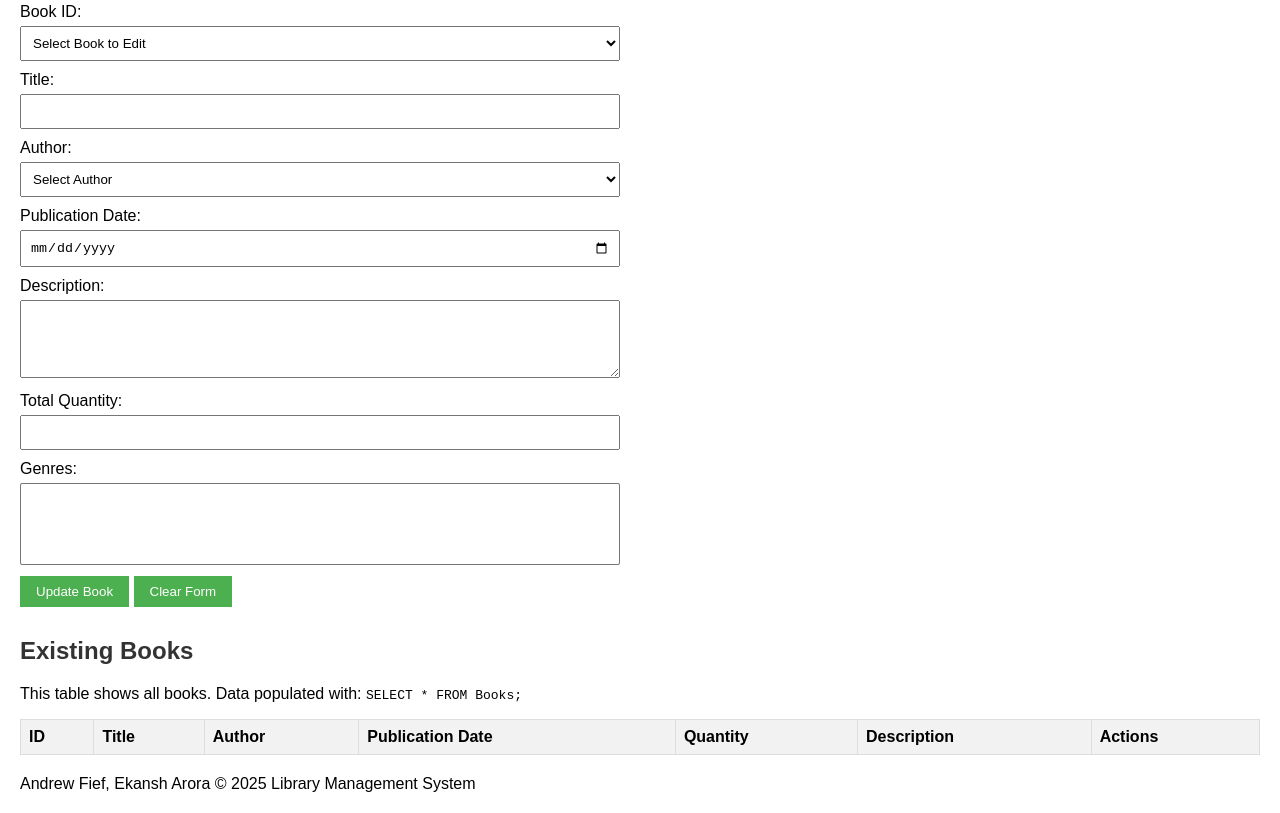
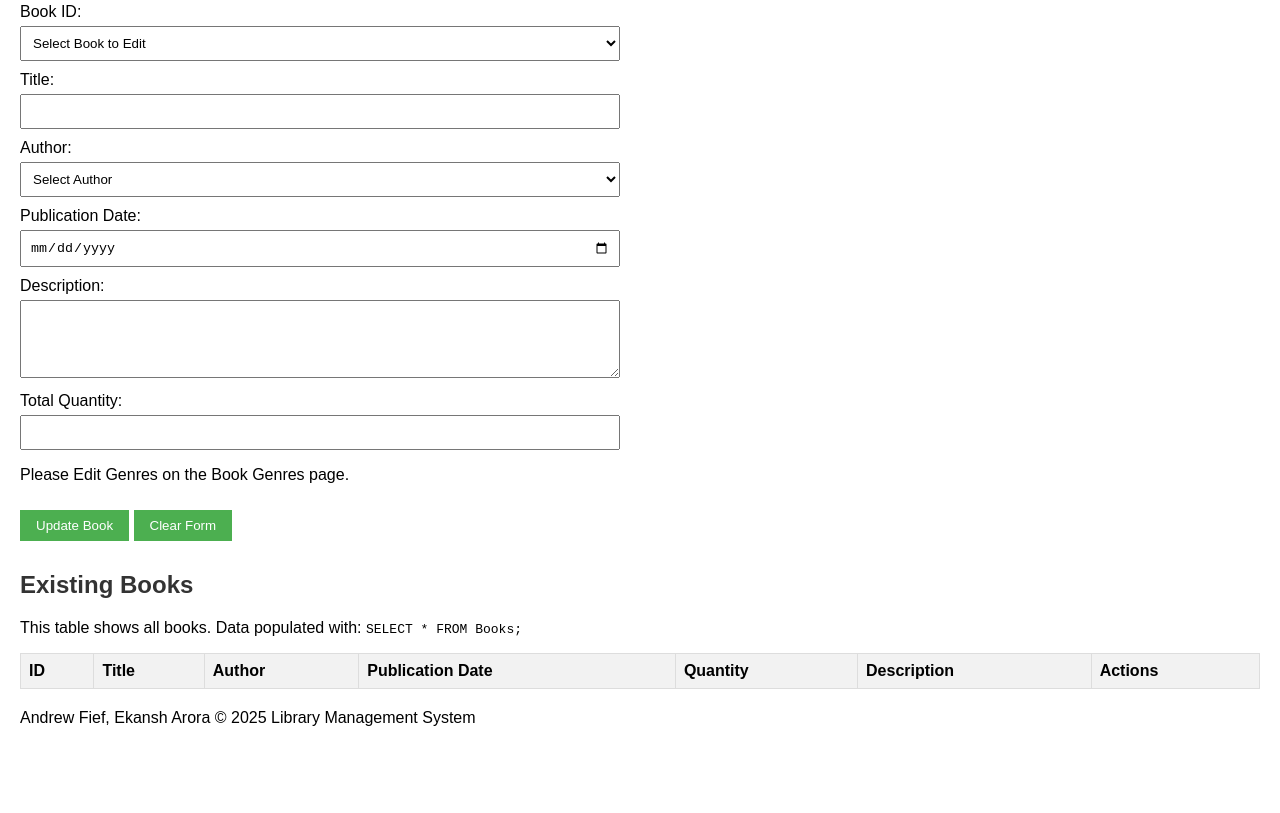
Before and after one commit to andyfief/Digital_Library, a website: page public/books.html in a window 1280 px wide. Shown: the part 795-1608 px from the top of the page. After the commit the page ends 1542 px from the top, so only its background shows below. Drawn offline with Linux system fonts and the light colour scheme; no server answers.

Commit message:
removed genre edit option from books page. point to genre book relationships page.

```diff
--- a/public/books.html
+++ b/public/books.html
@@ -186,10 +186,7 @@
             </div>
 
             <div>
-                <label for="edit_genres">Genres:</label>
-                <select id="edit_genres" name="genres" multiple>
-                    <!-- Options will be populated by JavaScript -->
-                </select>
+                <p>Please Edit Genres on the Book Genres page.</p>
             </div>
 
             <button type="submit">Update Book</button>
@@ -385,7 +382,7 @@
             console.log('[DROPDOWN] Populating genre dropdowns with', genres.length, 'genres');
 
             // Get all genre select elements
-            const genreSelects = ['genres', 'edit_genres'];
+            const genreSelects = ['genres'];
 
             genreSelects.forEach(selectId => {
                 const select = document.getElementById(selectId);
```
